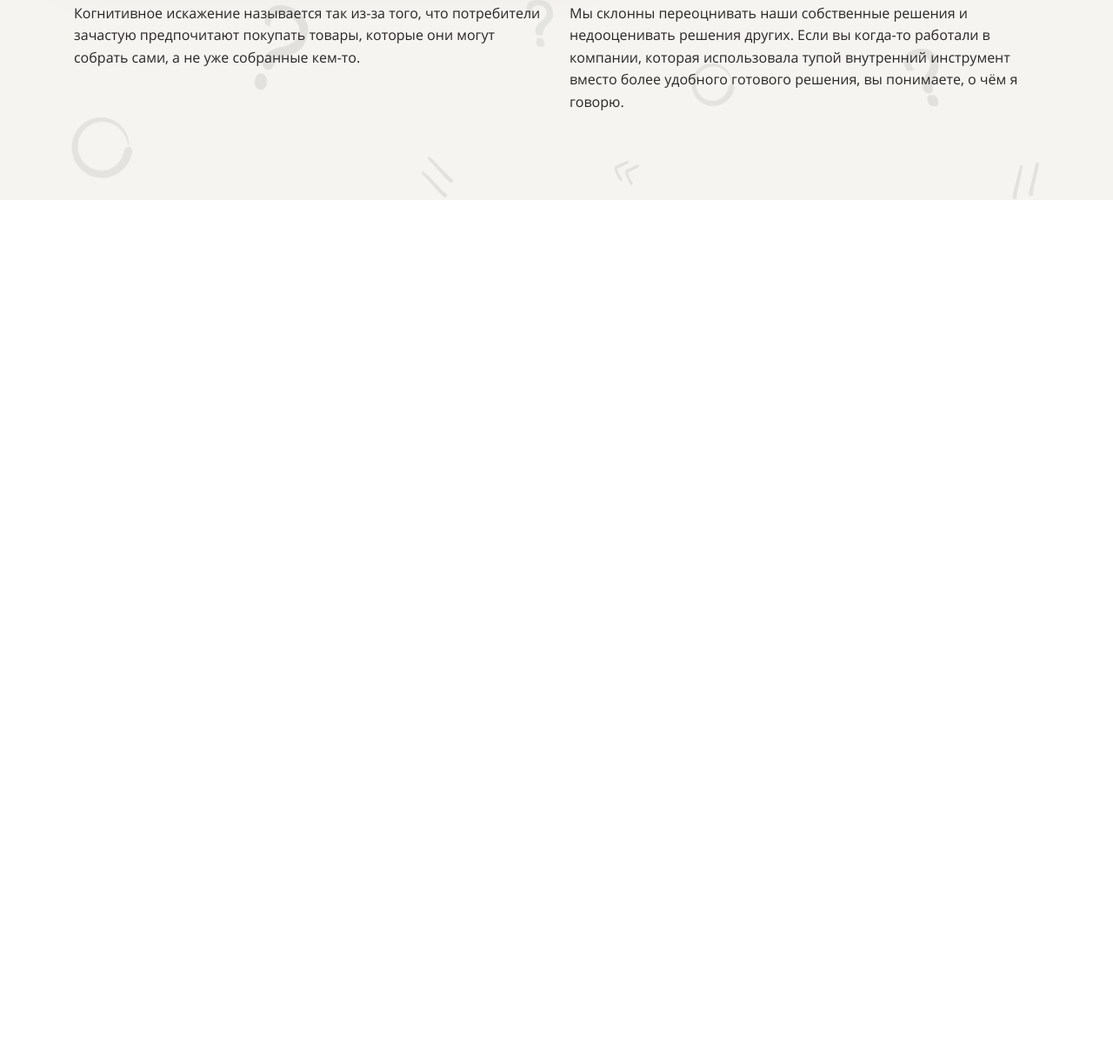
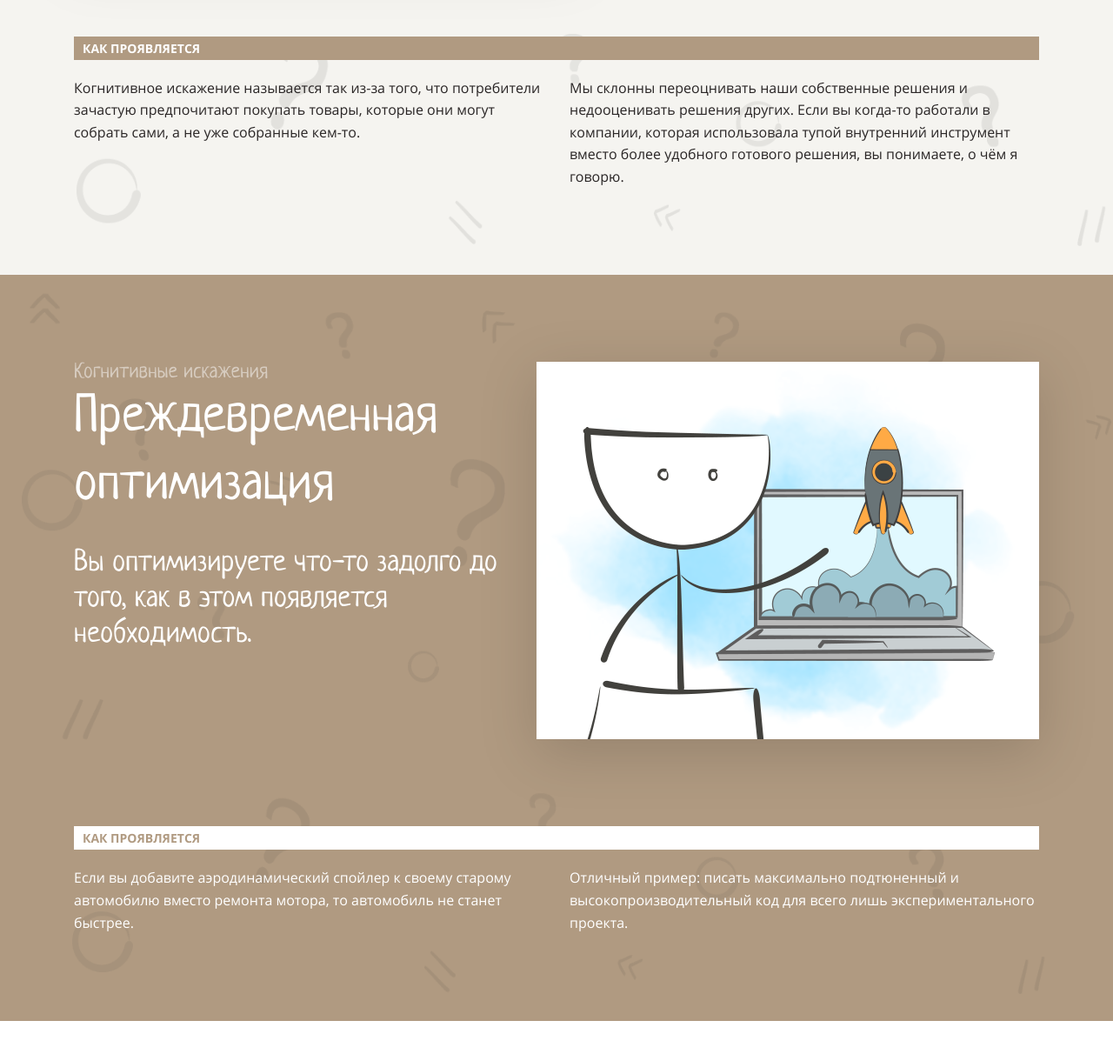
Before and after one commit to aldangold/layout-designer-project-lvl1, a website: page src/index.html in a window 1280 px wide. Shown: the part 3338-4550 px from the top of the page at 87% size. Before the commit the page ends 3768 px from the top, so only its background shows below. Drawn offline with Linux system fonts and the light colour scheme.

Commit message:
step7: adding premature-optimization-section

```diff
--- a/src/index.html
+++ b/src/index.html
@@ -70,7 +70,7 @@
         <div class="container">
           <div class="row">
             <div class="col pr-15">
-              <img class="shadow" src="./assets/images/1.png" alt="one man criticize another"/>
+              <img class="shadow" src="./assets/images/1.png" alt="Тота критикует собеседника"/>
             </div>
             <div class="col pl-15">
               <span class="before-header-section dark-semiopacity">Когнитивные искажения</span>
@@ -93,6 +93,29 @@
           </div>
         </div>
       </section>
+      <section class="premature-optimization bg-image" id="premature-optimization">
+        <div class="container">
+          <div class="row">
+            <div class="col pr-15">
+              <span class="before-header-section white-semiopacity">Когнитивные искажения</span>
+              <h2 class="white">Преждевременная оптимизация</h2>
+              <p class="cm-description white">Вы оптимизируете что-то задолго до того, как в этом появляется необходимость.</p>
+            </div>
+            <div class="col pl-15">
+              <img class="shadow" src="./assets/images/2.png" alt="Тота в ноутбукее запускает ракету "/>
+            </div>
+          </div>
+          <h3 class="mt-100 mb-20 how-appear-header before-header-section-white">Как проявляется</h3>
+          <div class="row">
+            <div class="col pr-15 white">
+              Если вы добавите аэродинамический спойлер к своему старому автомобилю вместо ремонта мотора, то автомобиль не станет быстрее.
+            </div>
+            <div class="col pl-15 white">
+              Отличный пример: писать максимально подтюненный и высокопроизводительный код для всего лишь экспериментального проекта.
+            </div>
+          </div>
+        </div>
+      </section>
 
 
     </main>
--- a/src/styles/style.css
+++ b/src/styles/style.css
@@ -297,6 +297,11 @@ a.navigation-item:hover {
   cursor: pointer;
 }
 
+
+.mt-100 {
+  margin-top: 100px;
+}
+
 .mt-185 {
   margin-top: 185px;
 }
@@ -349,6 +354,10 @@ a.navigation-item:hover {
   color: var(--dark-semiopacity);
 }
 
+.white-semiopacity {
+  color: var(--white-semiopacity);
+}
+
 .shadow {
   filter: drop-shadow(0 16px 32px rgba(0, 0, 0, 0.15));
 }
```
Also changed, not shown: src/assets/images/2.png (added).
